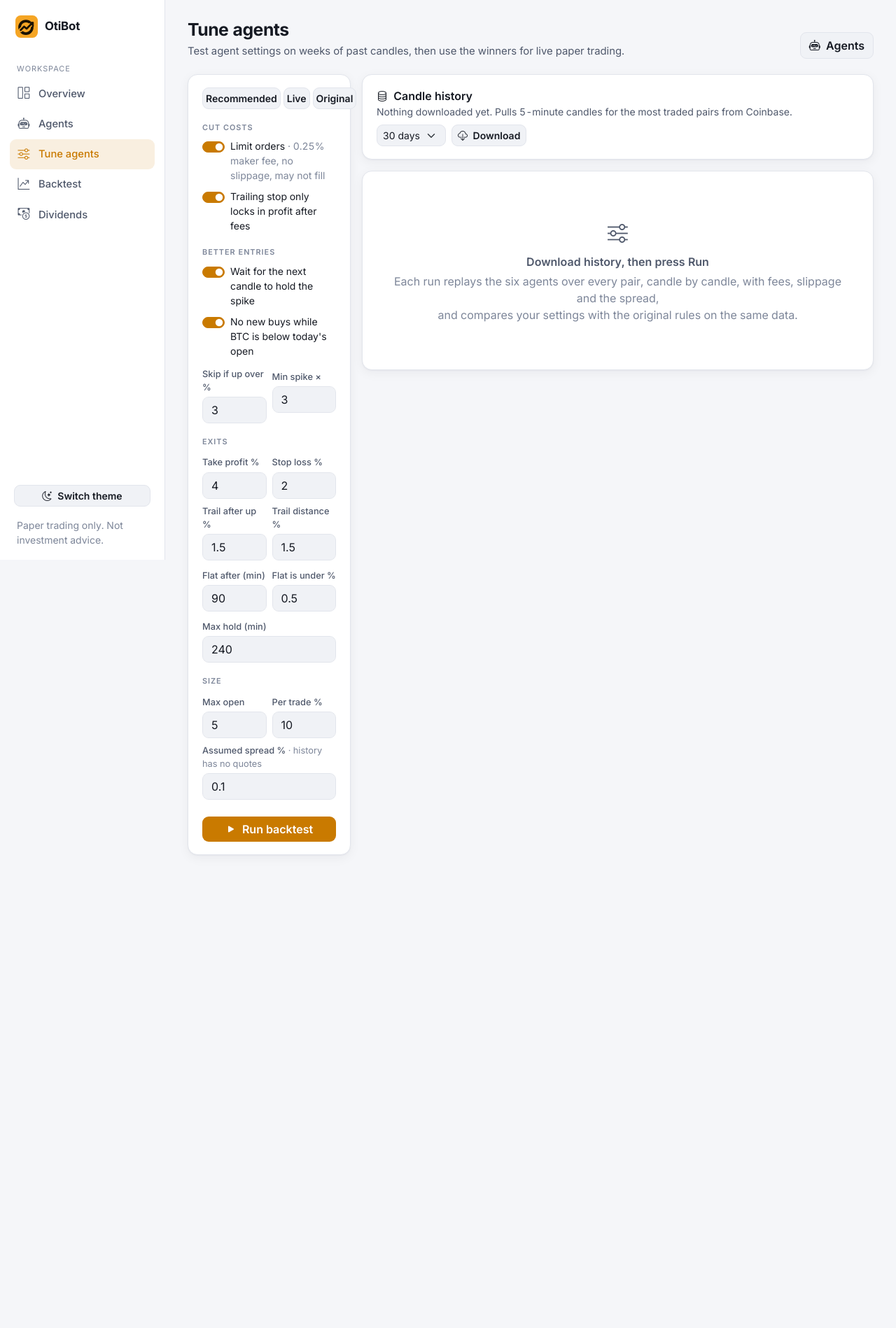
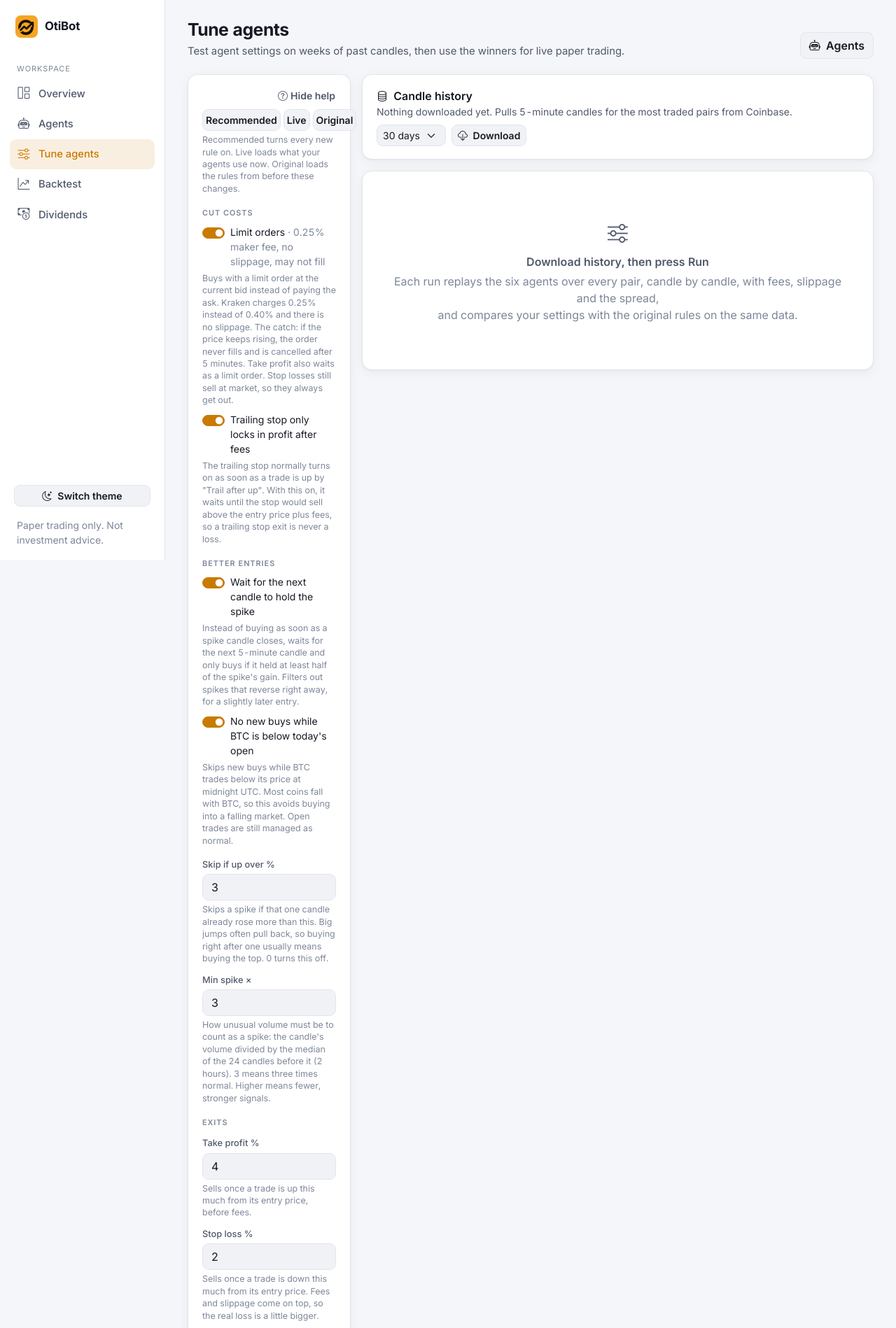
Before and after one commit to kdenny25/OtiBot, a Flask app: page /agents/tune in a window 1280 px wide. Shown: the top 1898 px of the page at 70% size. Before the commit the page ends 1223 px from the top, so only its background shows below. Run offline with Flask 3, Linux system fonts and the light colour scheme; data comes from the database, SQL or seed files in the repository; data that the repository does not hold is empty.

Commit message:
Explain each setting on the Tune agents page
Every setting gets a short plain-language explanation under it, with a
Hide help toggle that the page remembers.

Co-Authored-By: Claude Opus 5.5 <noreply@anthropic.com>
Claude-Session: https://claude.ai/code/session_01Ad4uwhtABRNgKLg1fxxHTM

```diff
--- a/templates/agents_tune.html
+++ b/templates/agents_tune.html
@@ -6,15 +6,29 @@
 <a href="/agents" class="btn btn-ghost"><i class="bi bi-robot me-1"></i> Agents</a>
 {% endblock %}
 
+{% block styles %}
+<style>
+    .o-help { display: none; font-size: .78rem; line-height: 1.4; color: var(--o-muted); margin-top: 4px; }
+    #form.show-help .o-help { display: block; }
+    .form-switch .o-help { margin-left: 0; }
+    /* each field gets the full width while its explanation shows */
+    #form.show-help .row > .col-6 { flex: 0 0 100%; max-width: 100%; }
+</style>
+{% endblock %}
+
 {% block content %}
 <div class="row g-3">
     <div class="col-lg-4 col-xl-3">
-        <form class="o-card" id="form" autocomplete="off">
+        <form class="o-card show-help" id="form" autocomplete="off">
+            <div class="d-flex justify-content-end mb-2">
+                <button type="button" class="btn btn-link btn-sm p-0 text-decoration-none text-2" id="help-toggle"><i class="bi bi-question-circle me-1"></i><span>Hide help</span></button>
+            </div>
             <div class="d-flex gap-1 mb-1">
                 <button type="button" class="btn btn-ghost btn-sm flex-fill px-1" data-preset="recommended" title="Every new rule on">Recommended</button>
                 <button type="button" class="btn btn-ghost btn-sm flex-fill px-1" data-preset="live" title="What the agents use now">Live</button>
                 <button type="button" class="btn btn-ghost btn-sm flex-fill px-1" data-preset="baseline" title="The rules before these changes">Original</button>
             </div>
+            <div class="o-help" data-help-for="presets"></div>
 
             <div class="o-section">Cut costs</div>
             <div class="form-check form-switch">
@@ -167,6 +181,46 @@ const $ = id => document.getElementById(id);
 const form = $('form');
 let presets = {}, poll;
 
+// what each setting does, shown under it while help is on
+const HELP = {
+    presets: 'Recommended turns every new rule on. Live loads what your agents use now. Original loads the rules from before these changes.',
+    limit_orders: 'Buys with a limit order at the current bid instead of paying the ask. Kraken charges 0.25% instead of 0.40% and there is no slippage. The catch: if the price keeps rising, the order never fills and is cancelled after 5 minutes. Take profit also waits as a limit order. Stop losses still sell at market, so they always get out.',
+    trail_covers_costs: 'The trailing stop normally turns on as soon as a trade is up by "Trail after up". With this on, it waits until the stop would sell above the entry price plus fees, so a trailing stop exit is never a loss.',
+    confirm_spike: 'Instead of buying as soon as a spike candle closes, waits for the next 5-minute candle and only buys if it held at least half of the spike\'s gain. Filters out spikes that reverse right away, for a slightly later entry.',
+    market_filter: 'Skips new buys while BTC trades below its price at midnight UTC. Most coins fall with BTC, so this avoids buying into a falling market. Open trades are still managed as normal.',
+    max_entry_move: 'Skips a spike if that one candle already rose more than this. Big jumps often pull back, so buying right after one usually means buying the top. 0 turns this off.',
+    min_spike: 'How unusual volume must be to count as a spike: the candle\'s volume divided by the median of the 24 candles before it (2 hours). 3 means three times normal. Higher means fewer, stronger signals.',
+    take_profit: 'Sells once a trade is up this much from its entry price, before fees.',
+    stop_loss: 'Sells once a trade is down this much from its entry price. Fees and slippage come on top, so the real loss is a little bigger.',
+    trail_trigger: 'Once a trade has been up this much, a trailing stop turns on to protect the gain.',
+    trail_pct: 'While the trailing stop is on, sells if the price drops this far below the highest price since entry.',
+    stale_minutes: 'Closes a trade that hasn\'t gained at least "Flat is under" after this many minutes, freeing the cash and the slot for a better setup. 0 turns this off.',
+    stale_move: 'The gain a trade needs by "Flat after" to stay open. Trades below it, including ones that are down, are closed.',
+    max_hold_minutes: 'Sells any trade still open after this long, whatever its price.',
+    max_open_positions: 'Most trades open at once, counting limit buys waiting to fill. New spikes are skipped while every slot is full.',
+    max_position_pct: 'The most of the account one trade can use.',
+    spread: 'Backtest only. Past candles don\'t record the gap between the buy and sell price, so the backtest assumes this one, and each market order pays half of it. Big coins are usually 0.01 to 0.05%, small ones 0.1 to 0.5%.',
+};
+
+function addHelp() {
+    for (const [name, text] of Object.entries(HELP)) {
+        const el = form.elements[name];
+        const target = name === 'presets' ? document.querySelector('[data-help-for=presets]') : null;
+        if (target) { target.textContent = text; continue; }
+        if (!el) continue;
+        const help = document.createElement('div');
+        help.className = 'o-help';
+        help.textContent = text;
+        (el.closest('.form-check') || el).after(help);
+    }
+}
+
+function showHelp(on) {
+    form.classList.toggle('show-help', on);
+    $('help-toggle').querySelector('span').textContent = on ? 'Hide help' : 'Show help';
+    try { localStorage.setItem('otibot-tune-help', on ? '1' : '0'); } catch (e) {}
+}
+
 // percent fields hold fractions on the server
 function fill(values) {
     for (const [k, v] of Object.entries(values)) {
@@ -272,6 +326,12 @@ $('apply').onclick = () => O.withSpinner($('apply'), async () => {
         (n ? `${n} setting${n > 1 ? 's' : ''} changed. The live agents use them from their next scan.` : 'The live agents already use these settings.');
 });
 
+addHelp();
+let helpOn = true;
+try { helpOn = localStorage.getItem('otibot-tune-help') !== '0'; } catch (e) {}
+showHelp(helpOn);
+$('help-toggle').onclick = () => showHelp(!form.classList.contains('show-help'));
+
 O.getJSON('/api/agents/settings').then(s => {
     presets = s;
     fill(s.recommended);
```
